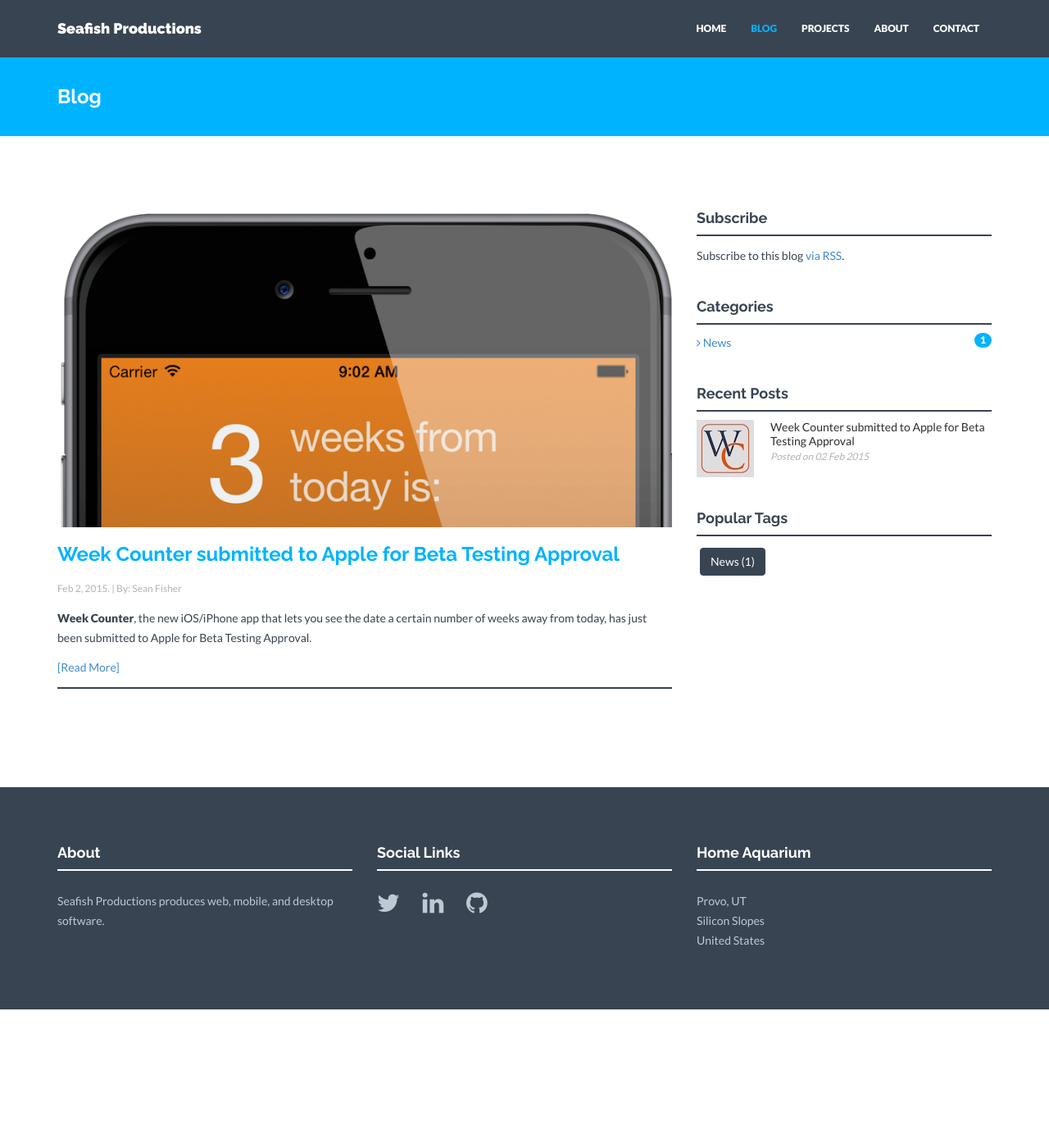
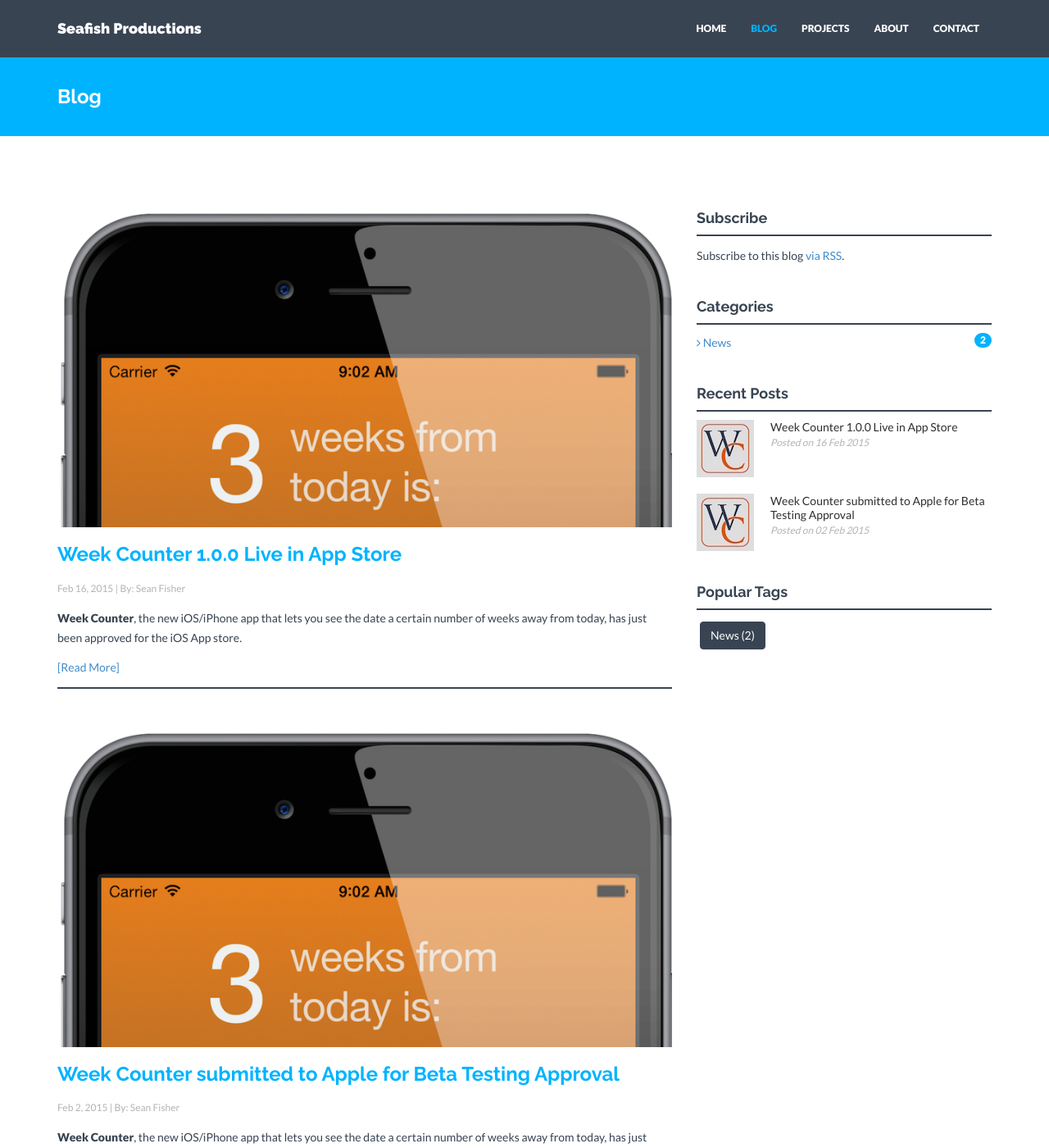
Before and after one commit to seanfisher/seanfisher.github.io-archive, a Jekyll site: the page built from blog.html, in a window 1280 px wide and 1400 px high. Shown: the whole window at 82% size. Built offline with Jekyll 4.4.1, drawn with Linux system fonts in a browser that asks for light colours; nearby versions of some CDN libraries.

Commit message:
Added new blog post on app store release

```diff
--- a/_includes/footer.html
+++ b/_includes/footer.html
@@ -16,7 +16,7 @@
                 </p>
             </div>
             <div class="col-lg-4">
-                <h4>Home Aquarium</h4>
+                <h4>Where are we?</h4>
                 <div class="hline-w"></div>
                 <p>
                     {% for line in site.address.first.lines %}
--- a/_includes/header.html
+++ b/_includes/header.html
@@ -6,6 +6,7 @@
                 <h1>Week Counter for iPhone</h1>
                 <h5>Download our new iOS app to find out.</h5>
                 <h5>Useful for doctors, students, pretty much everyone.</h5>
+                <a href="https://itunes.apple.com/us/app/week-counter-how-many-weeks/id963628888?mt=8&uo=4" target="itunes_store" style="display:inline-block;overflow:hidden;background:url(https://linkmaker.itunes.apple.com/htmlResources/assets/en_us//images/web/linkmaker/badge_appstore-lrg.png) no-repeat;width:135px;height:40px;@media only screen{background-image:url(https://linkmaker.itunes.apple.com/htmlResources/assets/en_us//images/web/linkmaker/badge_appstore-lrg.svg);}"></a>
                 <br>
             </div>
             <div class="col-lg-8 col-lg-offset-2 himg">
--- a/_layouts/post.html
+++ b/_layouts/post.html
@@ -11,7 +11,7 @@
             <! -- Blog Post  -->
             <p><img class="img-responsive" src="{{ "/assets/img/blog/" | prepend: site.baseurl }}{{ page.img }}"></p>
             <a href="{{ page.url | prepend: site.baseurl }}"><h3 class="ctitle">{{ page.title }}</h3></a>
-            <p><csmall>{{ page.date | date: "%b %-d, %Y" }}. | By: {{ page.author }}</csmall></p>
+            <p><csmall>{{ page.date | date: "%b %-d, %Y" }} | By: {{ page.author }}</csmall></p>
 
             {{ content }}
 
--- /dev/null
+++ b/_posts/blog/2015-02-16-week-counter-app-live-app-store.markdown
@@ -0,0 +1,20 @@
+---
+layout: post
+title: "Week Counter 1.0.0 Live in App Store"
+date: 2015-02-16 11:46:0
+author: Sean Fisher
+categories:
+- blog
+- News
+img: week-counter.png
+thumb: week-counter.jpg
+---
+
+<b>Week Counter</b>, the new iOS/iPhone app that lets you see the date a certain number of weeks away from today, has just been approved for the iOS App store. <!--more-->
+
+<a href="https://itunes.apple.com/us/app/week-counter-how-many-weeks/id963628888?mt=8&uo=4" target="itunes_store" style="display:inline-block;overflow:hidden;background:url(https://linkmaker.itunes.apple.com/htmlResources/assets/en_us//images/web/linkmaker/badge_appstore-lrg.png) no-repeat;width:135px;height:40px;@media only screen{background-image:url(https://linkmaker.itunes.apple.com/htmlResources/assets/en_us//images/web/linkmaker/badge_appstore-lrg.svg);}"></a>
+
+####Tell me about Week Counter
+Ever wondered what the date is six weeks from today? Some professions need this information all of the time. For example, doctors want to make an appointment with their patient four weeks from today. Instead of pulling out the calendar and counting, simply pull out the Week Counter app and let it do the difficult work.
+
+Future plans include an Apple Watch integration, so those who use this information all the time will have quick, wrist access to the date several weeks in the future.
--- a/_posts/project/2015-02-02-week-counter.markdown
+++ b/_posts/project/2015-02-02-week-counter.markdown
@@ -13,3 +13,6 @@
 ---
 ####WEEK COUNTER
 Week Counter is a simple iOS app made for iPhones that will let you know what the date is exactly X weeks from today. Easy preset buttons let you quickly choose 4 weeks from today, 6 weeks from today, 8 weeks from today, 10 weeks from today, or 12 weeks from today.
+
+####How can I download it?
+<a href="https://itunes.apple.com/us/app/week-counter-how-many-weeks/id963628888?mt=8&uo=4" target="itunes_store" style="display:inline-block;overflow:hidden;background:url(https://linkmaker.itunes.apple.com/htmlResources/assets/en_us//images/web/linkmaker/badge_appstore-lrg.png) no-repeat;width:135px;height:40px;@media only screen{background-image:url(https://linkmaker.itunes.apple.com/htmlResources/assets/en_us//images/web/linkmaker/badge_appstore-lrg.svg);}"></a>
--- a/blog.html
+++ b/blog.html
@@ -16,7 +16,7 @@
                     <img class="img-responsive" src="{{ "/assets/img/blog/" | prepend: site.baseurl }}{{ post.img }}">
                 </a>
                 <a href="{{ post.url | prepend: site.baseurl }}"><h3 class="ctitle">{{ post.title }}</h3></a>
-                <p><csmall>{{ post.date | date: "%b %-d, %Y" }}. | By: {{ post.author }}</csmall></p>
+                <p><csmall>{{ post.date | date: "%b %-d, %Y" }} | By: {{ post.author }}</csmall></p>
                 {{ post.excerpt }}
                 <p><a href="{{ post.url | prepend: site.baseurl }}">[Read More]</a></p>
                 <div class="hline"></div>
```
Also changed, not shown: _posts/blog/2015-02-02-week-counter-submitted-app-review.markdown (renamed from _posts/blog/2014-04-25-logo-design-contest-starts-now.markdown).
